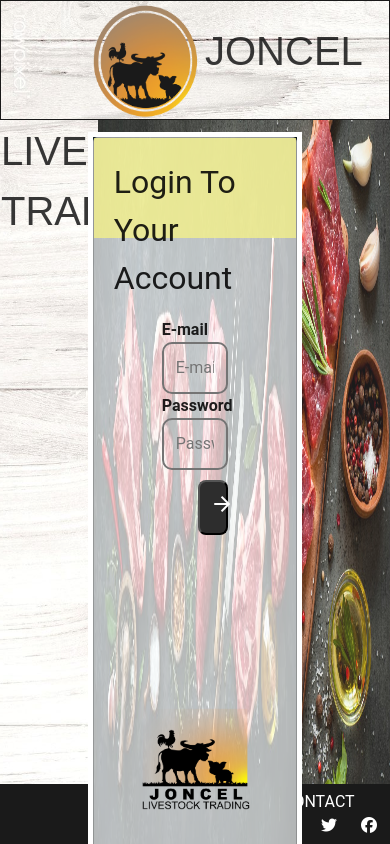
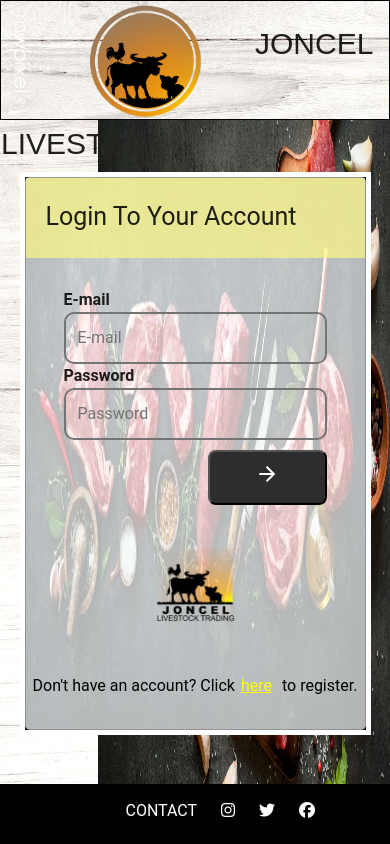
Before and after one commit to acevergel01/JoncelLivestockTrading, a PHP site: page / in a window 390 px wide. Run offline with PHP 8.4, Linux system fonts and the light colour scheme; some libraries are stand-ins or nearby versions; some web fonts are replaced.

Commit message:
fix sizes

```diff
--- a/index.php
+++ b/index.php
@@ -42,7 +42,7 @@
     <!-- Start of the body -->
     <!-- The login Modal -->
 
-    <div id="id01" class="modal" style="display: block;">
+    <div id="id01" class="modal-open" style="display: block;">
         <!-- Modal Content -->
         <div class="modal-content-outside animate">
             <div class="modal-content-inside">
@@ -51,7 +51,7 @@
                         <span>Login To Your Account</span>
                     </div>
                     <div class="row">
-                        <div class=" col-lg-7 col-sm-12" style="padding:80px;float:left">
+                        <div class=" col-lg-7 col-sm-12" style="padding:30px 50px 1px 50px;float:left;">
                             <label for="email"><b>E-mail</b></label>
                             <input type="text" placeholder="E-mail" name="email" id="email" required />
 
@@ -64,9 +64,9 @@
                             </button>
 
                         </div>
-                        <div class="col-lg-5 col-sm-12" style="padding-top:80px;float: left;text-align: center">
-                            <img src="assets/logo_name.png" alt="asd" style="width: 70%;margin:0 auto 50px 0px">
-                            <div style="color: black;"><span>Don't have an account? Click</span><input type="button" value="here" onclick="openSignup()" /> to register.</div>
+                        <div class="col-lg-5 col-sm-12 modal-right-side" style="padding-top:30px;float: left;text-align: center">
+                            <img src="assets/logo_name.png" alt="asd" ">
+                            <div style="color: black;margin-bottom:30px"><span>Don't have an account? Click</span><input type="button" value="here" onclick="openSignup()" /> to register.</div>
                         </div>
                     </div>
                 </form>
@@ -88,15 +88,15 @@
     </div>
 
     <!-- The bodyyy -->
-    <div class="row container-fluid flex-grow-1" style="padding:0;margin:0;height:541px">
-        <div class="col-3">
+    <div class="row container-fluid flex-grow-1 body1" style="padding:0;margin:0;">
+        <div class="col-3" style="min-height:541px">
         </div>
         <div class="col-9 content">
         </div>
     </div>
     <!-- footer -->
-    <footer style="padding: 0;margin: 0;display: table">
-        <div style="display: table-cell;vertical-align: middle;padding-left:70%">
+    <footer style="padding: 0;margin: 0;">
+        <div style="float:right;height:100%;padding:15px;margin-right:50px">
 
             <span style="color:white;padding:0 10px;">CONTACT</span>
 
--- a/style.css
+++ b/style.css
@@ -32,6 +32,7 @@
   width: 120px;
   float: left;
   margin-left: 84px;
+  margin-right: 50px;
 }
 
 header .logo img {
@@ -41,7 +42,7 @@
 header .company-name {
   height: 100%;
   padding-top: 20px;
-  font-size: 40px;
+  font-size: 30px;
   font-family: "Goudy Old Style", sans-serif;
 }
 
@@ -53,26 +54,21 @@
   flex-grow: 1;
 }
 /* The Modal (background) */
-.modal {
-  display: none; /* Hidden by default */
-  position: fixed; /* Stay in place */
-  z-index: 1; /* Sit on top */
-  left: 0;
-  top: 0;
-  width: 100%; /* Full width */
-  height: 100%; /* Full height */
-  overflow: auto; /* Enable scroll if needed */
-  background-color: rgb(0, 0, 0); /* Fallback color */
-  background-color: rgba(255, 255, 255, 0.1); /* Black w/ opacity */
-  padding-top: 130px;
-
+.modal-open {
+  position: absolute;
+  pointer-events: none;
+  background-color: rgb(0, 0, 0, 0); /* Fallback color */
+  background-color: rgba(255, 255, 255, 0); /* Black w/ opacity */
+  padding-top: 170px;
+  margin: 0px auto;
 }
 
 /* Modal Content/Box */
 .modal-content-outside {
+  max-height: 100%;
   padding: 5px;
   margin: 2px auto; /* 15% from the top and centered */
-  width: 55%; /* Could be more or less, depending on screen size */
+  max-width: 40%; /* Could be more or less, depending on screen size */
   background-color: #fff;
 }
 .modal-content-inside {
@@ -80,22 +76,26 @@
   background-repeat: no-repeat;
   background-size: 100% 100%;
 }
-.modal-content{
+.modal-content {
   height: 100%;
   background: rgba(255, 255, 255, 0.7);
 }
 .modal-content .login_header {
   background-color: #fbf782;
   max-height: 100px;
-  min-height: 100px;
-  font-size: 32px;
+  min-height: 80px;
+  font-size: 25px;
   padding: 20px;
   background: rgba(251, 247, 130, 0.7);
 }
+.modal-right-side img {
+  width: 70%;
+  margin: 0 auto 50px 0px;
+}
 .modal-content button {
-  background-color: #2D2D2D; /* This HEX is the color of the button */
+  background-color: #2d2d2d; /* This HEX is the color of the button */
   color: #fff;
-  padding: 10px ;
+  padding: 10px;
   border-radius: 8px;
   width: 45%;
   margin-top: 10px;
@@ -111,8 +111,7 @@
   border-radius: 10px;
   background: inherit;
 }
-input[type="button"]{
-
+input[type="button"] {
   border: none;
   background-color: inherit;
   color: yellow;
@@ -120,13 +119,13 @@
   cursor: pointer;
   display: inline-block;
 }
-footer button{
-	border: none;
-	font: inherit;
-	cursor: pointer;
+footer button {
+  border: none;
+  font: inherit;
+  cursor: pointer;
   color: white;
   background: black;
-  padding:0 10px;
+  padding: 0 10px;
 }
 /* Add Zoom Animation */
 .animate {
@@ -155,8 +154,26 @@
   background-color: black;
   height: 60px;
 }
-@media screen and (max-width: 767px) {
+@media screen and (max-width: 900px) {
   header {
-    font-size: 20px;
+    font-size: 10px;
+  }
+  .modal-open{
+    padding-bottom: 60px;
+  }
+  .modal-content-outside {
+    max-width: 90%;
+  }
+  .modal-right-side {
+    padding-top: 1px;
+    float: left;
+    text-align: center;
+  }
+  .modal-right-side img {
+    width: 30%;
+    margin: 0 auto 50px 0px;
+  }
+  .body1{
+    height: 100%;
   }
 }
```
Also changed, not shown: assets/logo_circ.png.
